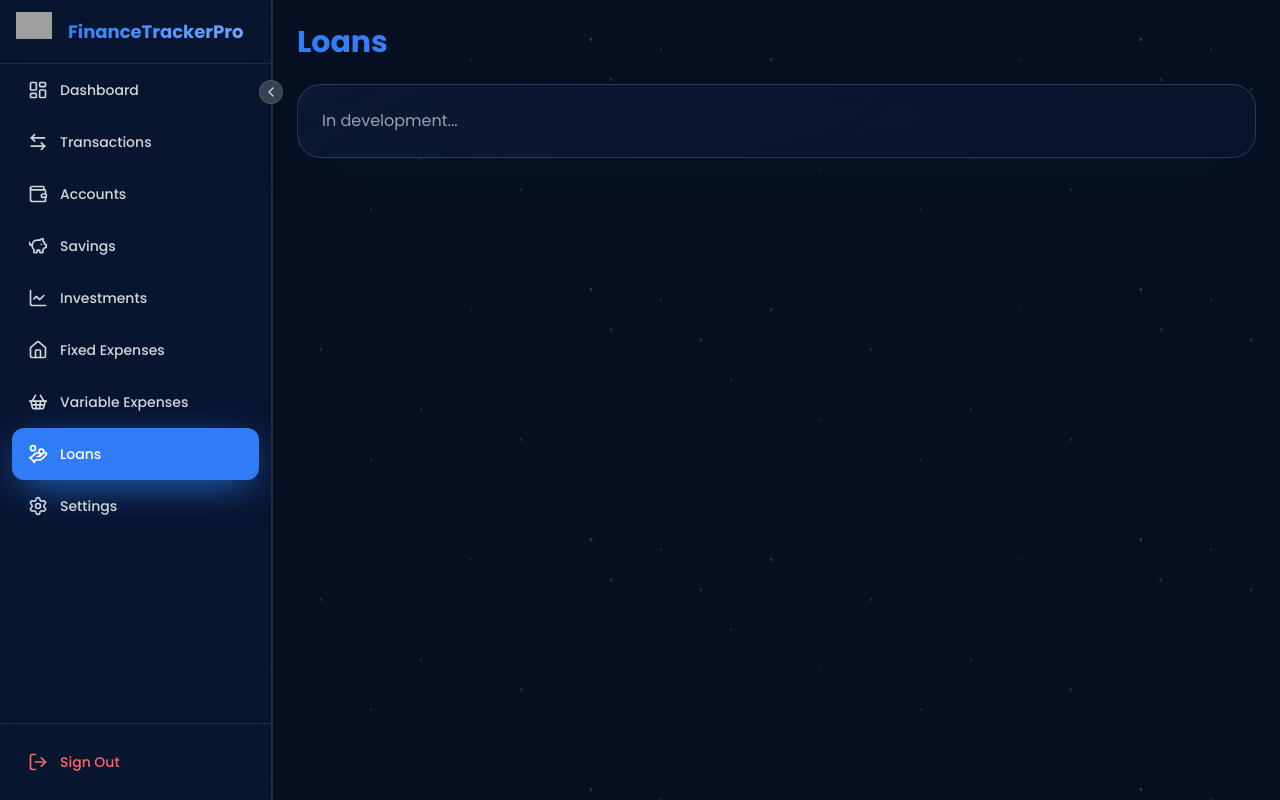
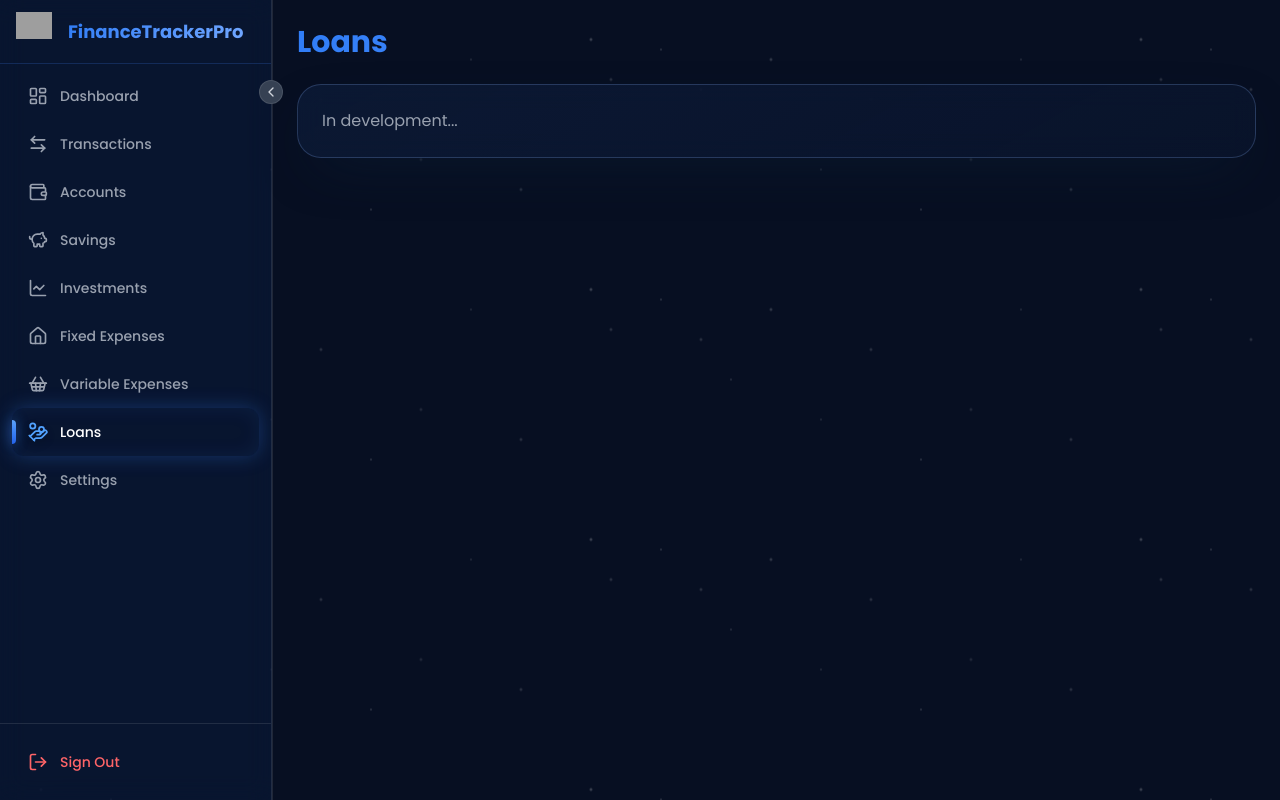
Before and after one commit to JMMA86/FinanceTrackerPro, a Next.js app: page /en/loans in a window 1280 px wide. Built offline with nearby package versions, Linux system fonts and the light colour scheme; no server answers; grey boxes are pictures that could not be loaded.

Commit message:
refactor: integrate new unified metric display layout
DashboardSidebar, DashboardBottomBar
- Layout adjustments for new unified metric components
- Maintain navigation integration with existing patterns
- Responsive mobile-first improvements

```diff
--- a/src/components/dashboard/DashboardBottomBar.tsx
+++ b/src/components/dashboard/DashboardBottomBar.tsx
@@ -6,8 +6,8 @@ import { mobileNavigationItems } from '@/config/navigation';
 import type { Locale } from '@/lib/i18n';
 
 interface DashboardBottomBarProps {
-  lang: Locale;
-  navigationLabels: Record<string, string>;
+  readonly lang: Locale;
+  readonly navigationLabels: Readonly<Record<string, string>>;
 }
 
 export function DashboardBottomBar({ lang, navigationLabels }: Readonly<DashboardBottomBarProps>) {
@@ -31,13 +31,40 @@ export function DashboardBottomBar({ lang, navigationLabels }: Readonly<Dashboar
               key={item.href}
               href={`/${lang}${item.href}`}
               className={`
-                flex items-center justify-center w-12 h-12 rounded-xl
+                group relative flex items-center justify-center w-12 h-12 rounded-xl
                 transition-all duration-200
-                ${isActive ? 'bg-theme-primary text-white rounded-xl shadow-theme-glow' : 'text-gray-400 hover:text-gray-300'}
+                ${isActive ? 'text-white' : 'text-gray-400 hover:text-gray-300'}
               `}
               title={navigationLabels[item.descKey] || item.descKey}
+              aria-current={isActive ? 'page' : undefined}
             >
-              <Icon className={`w-6 h-6 ${isActive ? 'scale-110' : ''} transition-transform`} />
+              {/* Active indicator - top bar */}
+              {isActive && (
+                <span
+                  className="absolute top-0 left-1/2 -translate-x-1/2 w-6 h-0.5 rounded-full"
+                  style={{
+                    background: 'linear-gradient(90deg, transparent, #60a5fa, transparent)',
+                    boxShadow: '0 0 8px rgba(59, 130, 246, 0.6)',
+                  }}
+                  aria-hidden="true"
+                />
+              )}
+
+              {/* Icon with scale animation */}
+              <Icon
+                className={`w-6 h-6 transition-all duration-200 ${isActive ? 'text-blue-400 scale-110 drop-shadow-lg' : 'group-hover:scale-105'}`}
+              />
+
+              {/* Active glow background */}
+              {isActive && (
+                <span
+                  className="absolute inset-0 rounded-xl bg-theme-primary/20"
+                  style={{
+                    boxShadow: '0 0 15px rgba(59, 130, 246, 0.3)',
+                  }}
+                  aria-hidden="true"
+                />
+              )}
             </Link>
           );
         })}
--- a/src/components/dashboard/DashboardSidebar.tsx
+++ b/src/components/dashboard/DashboardSidebar.tsx
@@ -10,10 +10,10 @@ import { useState, useEffect } from 'react';
 import type { Locale } from '@/lib/i18n';
 
 interface DashboardSidebarProps {
-  lang: Locale;
-  navigationLabels: Record<string, string>;
-  logoutLabel: string;
-  loggingOutLabel: string;
+  readonly lang: Locale;
+  readonly navigationLabels: Readonly<Record<string, string>>;
+  readonly logoutLabel: string;
+  readonly loggingOutLabel: string;
 }
 
 const SIDEBAR_WIDTH = {
@@ -92,22 +92,24 @@ export function DashboardSidebar({
           </div>
         </div>
 
-        {/* Toggle Button */}
+        {/* Toggle Button - Integrated design */}
         <button
           onClick={toggleSidebar}
           aria-label={collapsed ? 'Expand sidebar' : 'Collapse sidebar'}
           aria-expanded={!collapsed}
-          className="absolute top-20 -right-3 w-6 h-6 bg-gray-700 hover:bg-gray-600 rounded-full flex items-center justify-center transition-all duration-200 border border-white/10 z-10 cursor-pointer"
+          className="absolute top-20 -right-3 w-6 h-6 bg-gray-700 hover:bg-gray-600 rounded-full flex items-center justify-center transition-all duration-300 border border-white/10 z-10 cursor-pointer hover:scale-110 active:scale-95"
         >
-          {collapsed ? (
-            <ChevronRight className="w-4 h-4 text-gray-300" />
-          ) : (
-            <ChevronLeft className="w-4 h-4 text-gray-300" />
-          )}
+          <span className="block transition-transform duration-300">
+            {collapsed ? (
+              <ChevronRight className="w-4 h-4 text-gray-300" />
+            ) : (
+              <ChevronLeft className="w-4 h-4 text-gray-300" />
+            )}
+          </span>
         </button>
 
         {/* Navigation Links */}
-        <nav className="flex-1 px-3 overflow-y-auto scrollbar-hide">
+        <nav className="flex-1 px-3 py-2 overflow-y-auto scrollbar-hide">
           {navigationItems.map((item) => {
             const Icon = item.icon;
             const isActive = pathname.endsWith(item.href);
@@ -118,22 +120,54 @@ export function DashboardSidebar({
                 href={`/${lang}${item.href}`}
                 aria-current={isActive ? 'page' : undefined}
                 className={`
-                  flex items-center gap-3 px-4 py-4 rounded-xl
+                  group relative flex items-center gap-3 px-4 py-3.5 rounded-xl
                   transition-all duration-200
                   ${
                     isActive
-                      ? 'bg-theme-primary text-white shadow-theme-glow'
-                      : 'text-gray-300 hover:text-white hover:bg-white/5'
+                      ? 'bg-theme-primary/20 text-white'
+                      : 'text-gray-400 hover:text-white hover:bg-white/5'
                   }
                 `}
                 title={navigationLabels[item.descKey] || item.descKey}
               >
-                <Icon className="w-5 h-5 flex-shrink-0" />
+                {/* Active indicator bar - left side */}
+                {isActive && (
+                  <span
+                    className="absolute left-0 top-1/2 -translate-y-1/2 w-1 h-6 rounded-r-full"
+                    style={{
+                      background: 'linear-gradient(180deg, #60a5fa 0%, #3b82f6 50%, #2563eb 100%)',
+                      boxShadow: '0 0 12px rgba(59, 130, 246, 0.6)',
+                    }}
+                    aria-hidden="true"
+                  />
+                )}
+
+                {/* Icon with hover micro-animation */}
+                <span className={`relative flex-shrink-0 transition-transform duration-200 ${isActive ? 'scale-105' : 'group-hover:-translate-y-0.5'}`}>
+                  <Icon
+                    className={`w-5 h-5 transition-all duration-200 ${isActive ? 'text-blue-400 drop-shadow-lg' : 'text-gray-400 group-hover:text-white'}`}
+                  />
+                  {/* Floating micro-dot on hover */}
+                  <span className="absolute -top-1 -right-1 w-1.5 h-1 rounded-full bg-blue-400/0 group-hover:bg-blue-400 group-hover:animate-ping transition-all duration-200" />
+                </span>
+
+                {/* Label with fade */}
                 <span
                   className={`text-sm font-medium whitespace-nowrap transition-all duration-200 ${collapsed ? 'opacity-0 max-w-0' : 'opacity-100 max-w-full'}`}
                 >
                   {navigationLabels[item.nameKey] || item.nameKey}
                 </span>
+
+                {/* Active glow effect */}
+                {isActive && (
+                  <span
+                    className="absolute inset-0 rounded-xl pointer-events-none"
+                    style={{
+                      boxShadow: '0 0 20px rgba(59, 130, 246, 0.3), inset 0 0 20px rgba(59, 130, 246, 0.1)',
+                    }}
+                    aria-hidden="true"
+                  />
+                )}
               </Link>
             );
           })}
```
